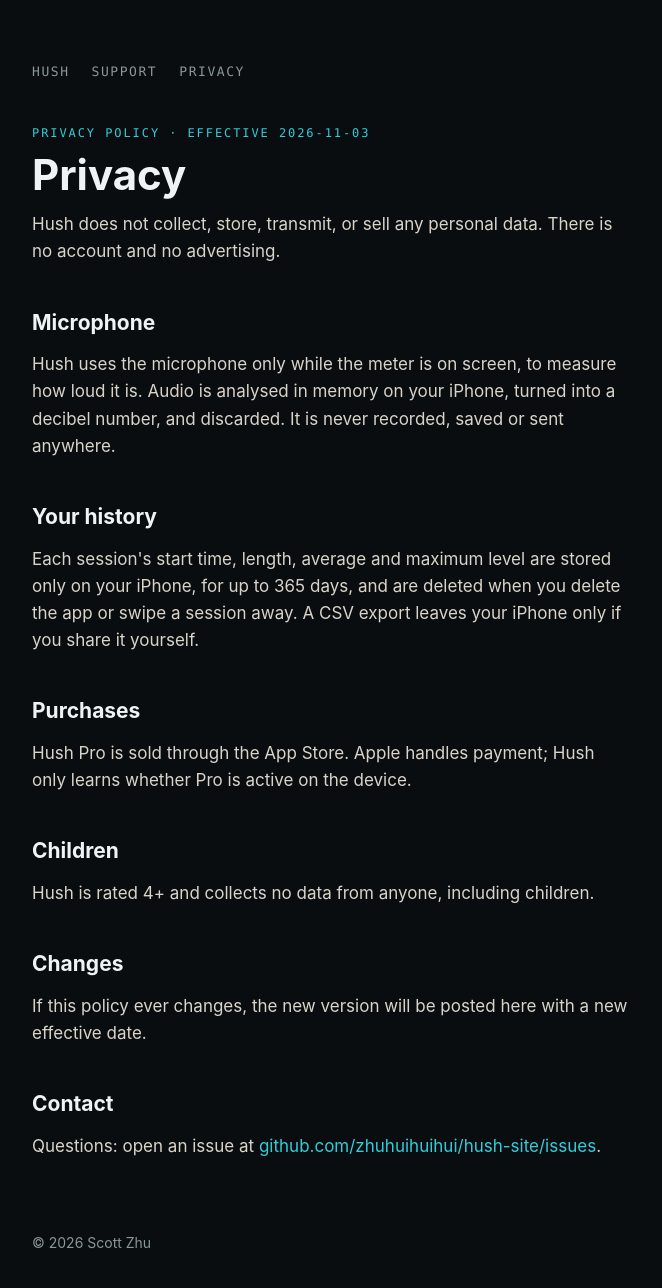
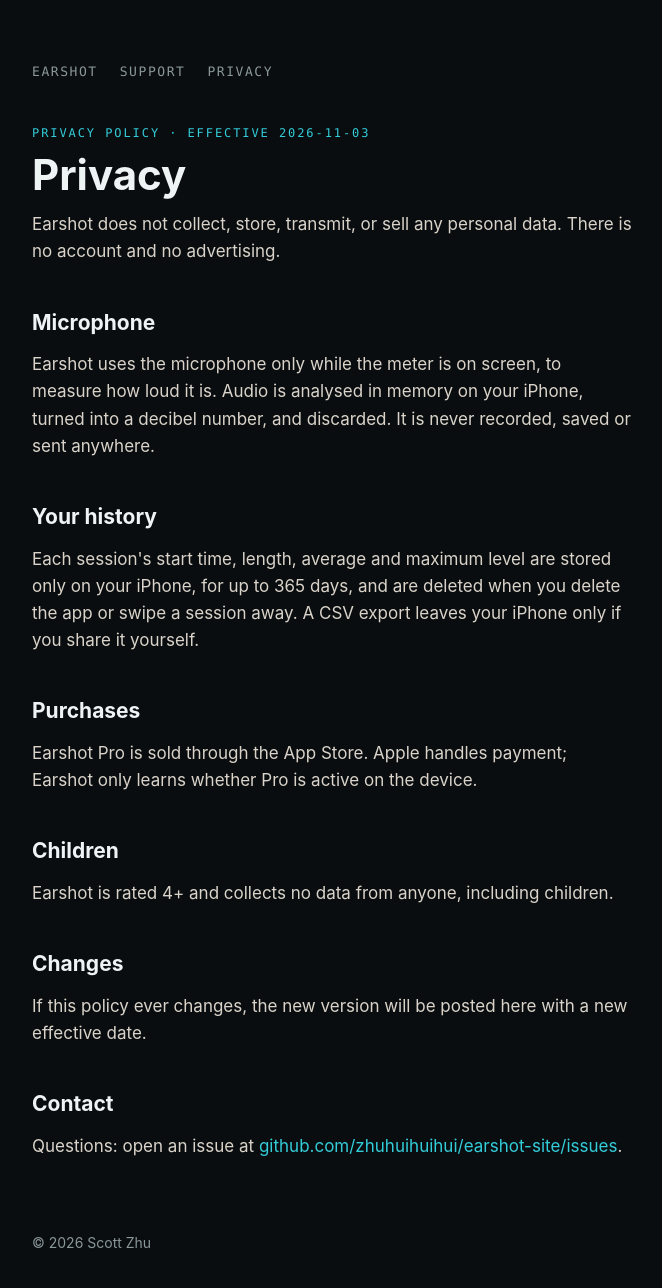
Before and after one commit to zhuhuihuihui/earshot-site, a plain HTML site: page privacy.html in a window 1280 px wide. Shown: the whole page, without its empty margins (308-970 px from the left). Drawn offline with Linux system fonts and the light colour scheme.

Commit message:
Rename Hush to Earshot
Co-Authored-By: Claude Opus 5.5 <noreply@anthropic.com>

```diff
--- a/privacy.html
+++ b/privacy.html
@@ -1,11 +1,11 @@
-<!doctype html><html lang="en"><head><meta charset="utf-8"><meta name="viewport" content="width=device-width,initial-scale=1"><title>Hush — Privacy Policy</title><link rel="stylesheet" href="style.css"></head><body><main>
-<nav><a href="./">Hush</a><a href="support">Support</a><a href="privacy">Privacy</a></nav>
+<!doctype html><html lang="en"><head><meta charset="utf-8"><meta name="viewport" content="width=device-width,initial-scale=1"><title>Earshot — Privacy Policy</title><link rel="stylesheet" href="style.css"></head><body><main>
+<nav><a href="./">Earshot</a><a href="support">Support</a><a href="privacy">Privacy</a></nav>
 <p class="k">Privacy policy · effective 2026-11-03</p><h1>Privacy</h1>
-<p>Hush does not collect, store, transmit, or sell any personal data. There is no account and no advertising.</p>
-<h2>Microphone</h2><p>Hush uses the microphone only while the meter is on screen, to measure how loud it is. Audio is analysed in memory on your iPhone, turned into a decibel number, and discarded. It is never recorded, saved or sent anywhere.</p>
+<p>Earshot does not collect, store, transmit, or sell any personal data. There is no account and no advertising.</p>
+<h2>Microphone</h2><p>Earshot uses the microphone only while the meter is on screen, to measure how loud it is. Audio is analysed in memory on your iPhone, turned into a decibel number, and discarded. It is never recorded, saved or sent anywhere.</p>
 <h2>Your history</h2><p>Each session's start time, length, average and maximum level are stored only on your iPhone, for up to 365 days, and are deleted when you delete the app or swipe a session away. A CSV export leaves your iPhone only if you share it yourself.</p>
-<h2>Purchases</h2><p>Hush Pro is sold through the App Store. Apple handles payment; Hush only learns whether Pro is active on the device.</p>
-<h2>Children</h2><p>Hush is rated 4+ and collects no data from anyone, including children.</p>
+<h2>Purchases</h2><p>Earshot Pro is sold through the App Store. Apple handles payment; Earshot only learns whether Pro is active on the device.</p>
+<h2>Children</h2><p>Earshot is rated 4+ and collects no data from anyone, including children.</p>
 <h2>Changes</h2><p>If this policy ever changes, the new version will be posted here with a new effective date.</p>
-<h2>Contact</h2><p>Questions: open an issue at <a href="https://github.com/zhuhuihuihui/hush-site/issues">github.com/zhuhuihuihui/hush-site/issues</a>.</p>
+<h2>Contact</h2><p>Questions: open an issue at <a href="https://github.com/zhuhuihuihui/earshot-site/issues">github.com/zhuhuihuihui/earshot-site/issues</a>.</p>
 <footer>© 2026 Scott Zhu</footer></main></body></html>
```
Also changed, not shown: index.html (+4 -4 lines), support.html (+5 -5 lines).
